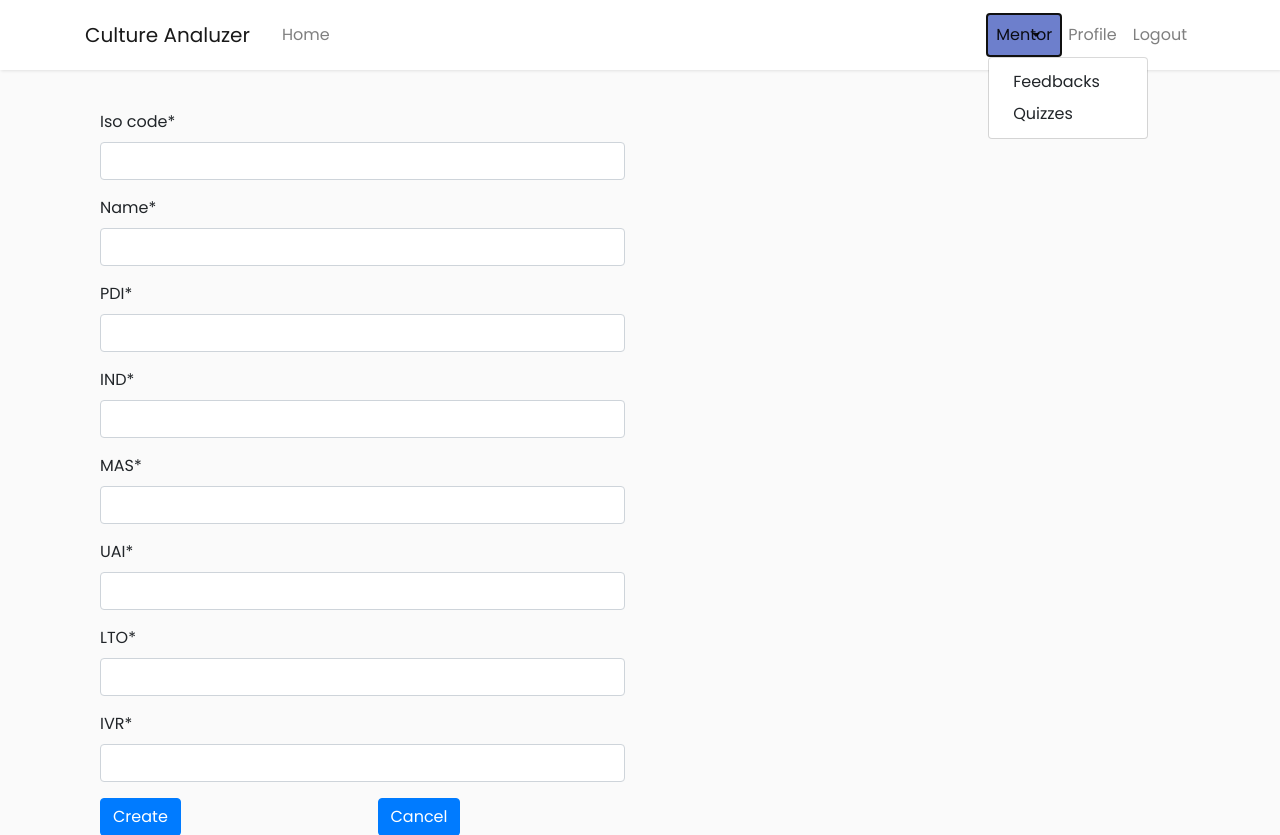
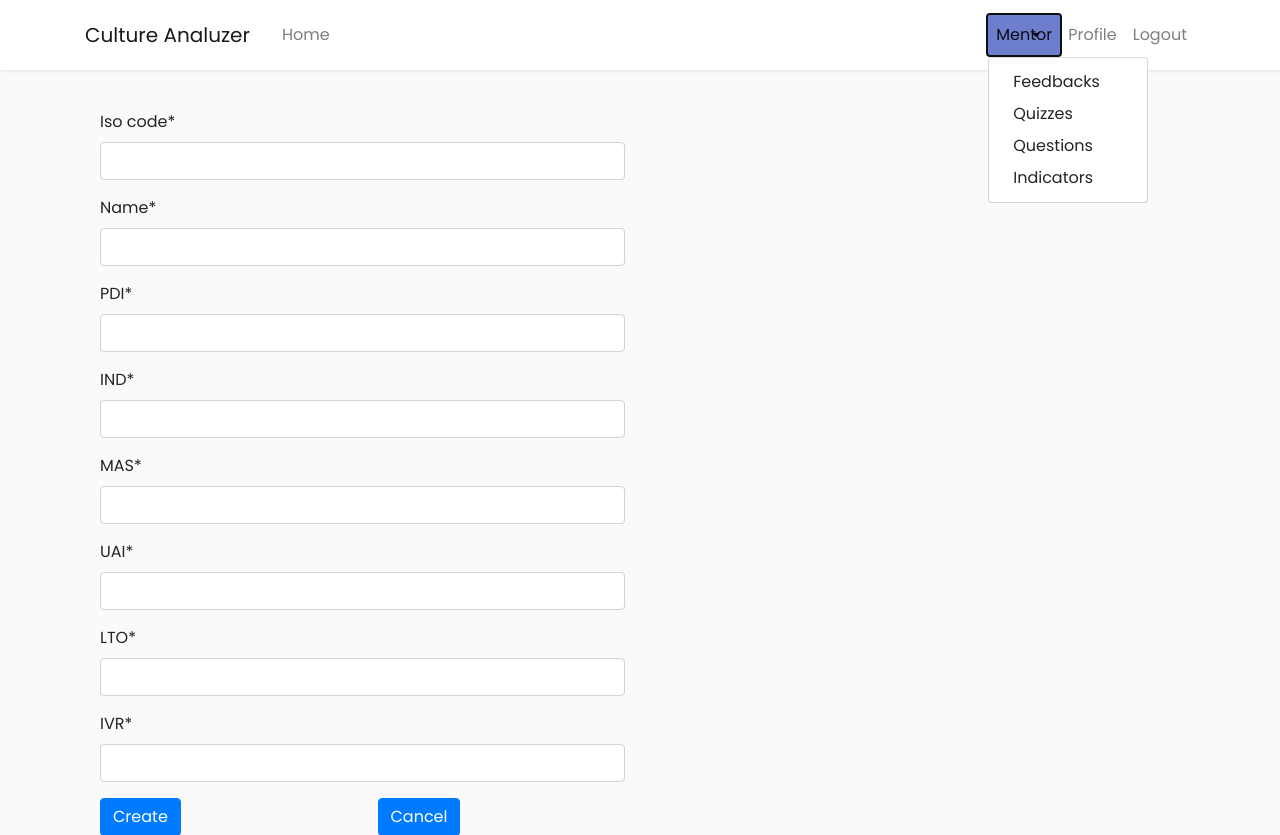
Before and after one commit to IF-093-Python/CultureAnalyzer, a Django app: page /indicators/create/ in a window 1280 px wide, after a click on "Mentor". Shown: the top 835 px of the page. Run offline with Django 3.2, Linux system fonts and the light colour scheme; the visitor is signed in with stand-in values (Sample User, id 1); some libraries are stand-ins or nearby versions.

Commit message:
add href for indicators and questions

```diff
--- a/templates/base.html
+++ b/templates/base.html
@@ -35,6 +35,8 @@
                         <div class="dropdown-menu" aria-labelledby="navbarDropdown">
                             <a class="dropdown-item" href="{% url 'feedback-list' %}">Feedbacks</a>
                             <a class="dropdown-item" href="{% url 'quiz:quizzes-list' %}">Quizzes</a>
+                            <a class="dropdown-item" href="{% url 'tutors:categories_list' %}">Questions</a>
+                            <a class="dropdown-item" href="{% url 'country_indicator:country_indicator_list' %}">Indicators</a>
                         </div>
                     </li>
                     <a class="nav-item nav-link" href="{% url 'profile' user.id %}">Profile</a>
```
